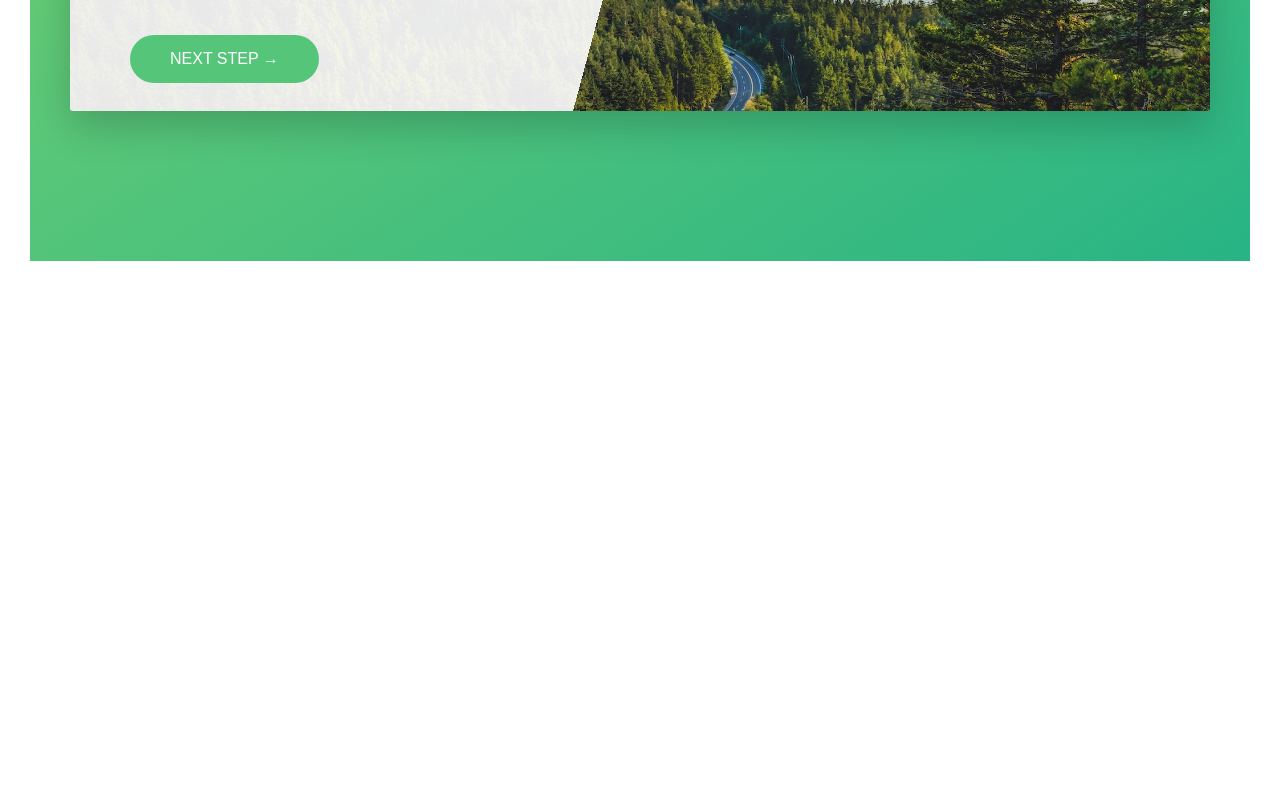
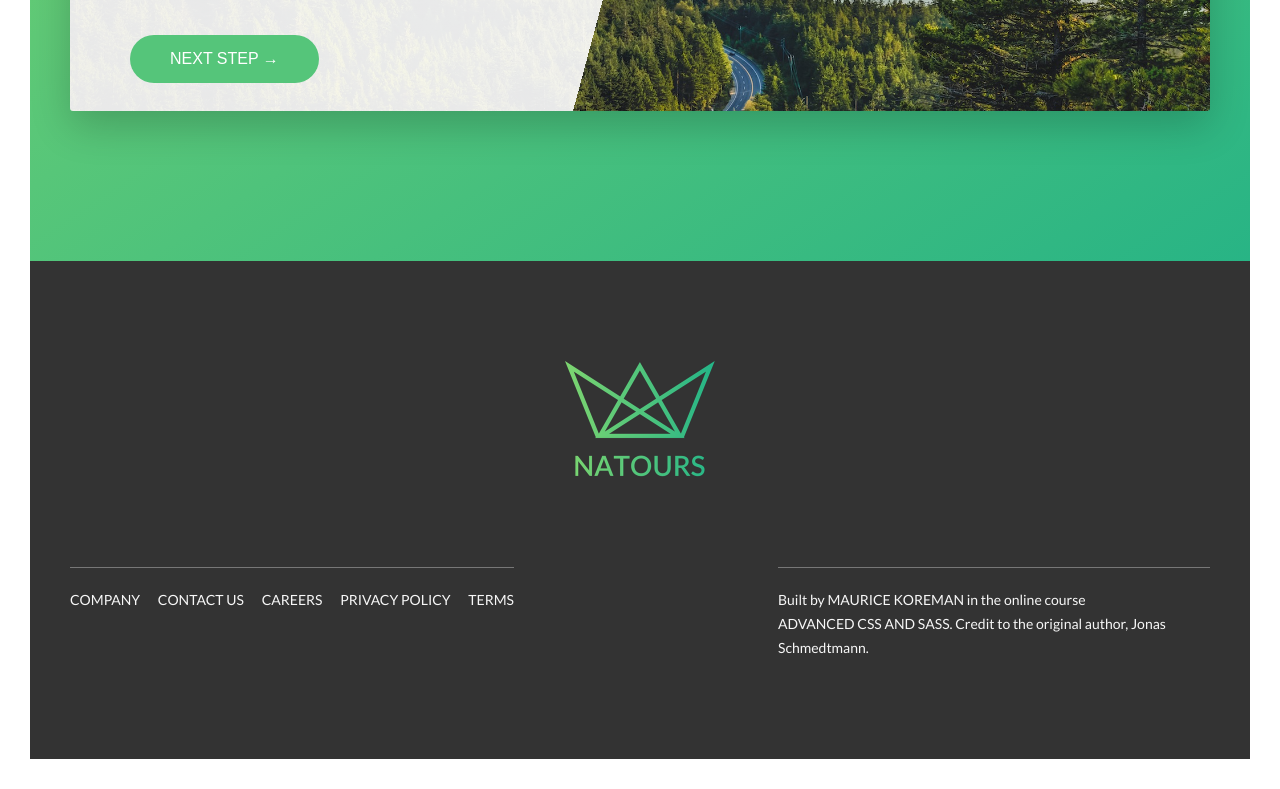
Before and after one commit to mauricekoreman/natours, a website: page index.html in a window 1280 px wide. Shown: the part 5038-5827 px from the top of the page. Before the commit the page ends 5329 px from the top, so only its background shows below. Drawn offline with Linux system fonts and the light colour scheme.

Commit message:
footer finished

```diff
--- a/index.html
+++ b/index.html
@@ -312,6 +312,31 @@
             </section>
         </main>
 
+        <footer class="footer">
+            <div class="footer__logo-box">
+                <img src="img/logo-green-2x.png" alt="Full logo" class="footer__logo">
+            </div>
+
+            <div class="row">
+                <div class="col-1-of-2">
+                    <div class="footer__navigation">
+                        <ul class="footer__list">
+                            <li class="footer__item"><a href="#" class="footer__link">Company</a></li>
+                            <li class="footer__item"><a href="#" class="footer__link">Contact us</a></li>
+                            <li class="footer__item"><a href="#" class="footer__link">Careers</a></li>
+                            <li class="footer__item"><a href="#" class="footer__link">Privacy policy</a></li>
+                            <li class="footer__item"><a href="#" class="footer__link">Terms</a></li>
+                        </ul>
+                    </div>
+                </div>
+                <div class="col-1-of-2">
+                    <p class="footer__copyright">
+                        Built by <a href="#" class="footer__link">Maurice Koreman</a> in the online course <a href="#" class="footer__link">Advanced CSS and Sass</a>. Credit to the original author, Jonas Schmedtmann.
+                    </p>
+                </div>
+            </div>
+        </footer>
+
         <!--
         <section class="grid-test">
             <div class="row">
--- a/sass/abstracts/_variables.scss
+++ b/sass/abstracts/_variables.scss
@@ -14,6 +14,7 @@ $color-black: #000;
 
 $color-grey-dark: #777;
 $color-grey-dark-2: #999;
+$color-grey-dark-3: #333;
 
 $color-grey-light-1: #f7f7f7;
 $color-grey-light-2: #eee;
--- /dev/null
+++ b/sass/layouts/_footer.scss
@@ -0,0 +1,61 @@
+.footer {
+    background-color: $color-grey-dark-3;
+    padding: 10rem 0;
+    font-size: 1.4rem;
+    color: $color-grey-light-1;
+
+    &__logo-box {
+        text-align: center;
+        margin-bottom: 8rem;
+    }
+
+    &__logo {
+        width: 15rem;
+        height: auto;
+    }
+
+    &__navigation {
+        border-top: 1px solid $color-grey-dark;
+        padding-top: 2rem;
+        display: inline-block;
+    }
+
+    &__list {
+        list-style: none;
+    }
+
+    &__item {
+        display: inline-block;
+
+        &:not(:last-child) {
+            margin-right: 1.5rem;
+        }
+    }
+
+    &__link {
+
+        &:link,
+        &:visited {
+            color: $color-grey-light-1;
+            background-color: $color-grey-dark-3;
+            text-decoration: none;
+            text-transform: uppercase;
+            display: inline-block;
+            transition: all .2s;
+        }
+
+        &:hover,
+        &:active {
+            color: $color-primary;
+            box-shadow: 0 1rem 2rem rgba($color-black, .4);
+            transform: rotate(5deg) scale(1.3);
+        }
+    }
+
+    &__copyright {
+        border-top: 1px solid $color-grey-dark;
+        padding-top: 2rem;
+        width: 80%;
+        float: right;
+    }
+}
--- a/sass/main.scss
+++ b/sass/main.scss
@@ -15,6 +15,7 @@
 @import "components/form";
 @import "components/story";
 
+@import "layouts/footer";
 @import "layouts/grid";
 @import "layouts/header";
 
```
Also changed, not shown: css/style.css.
